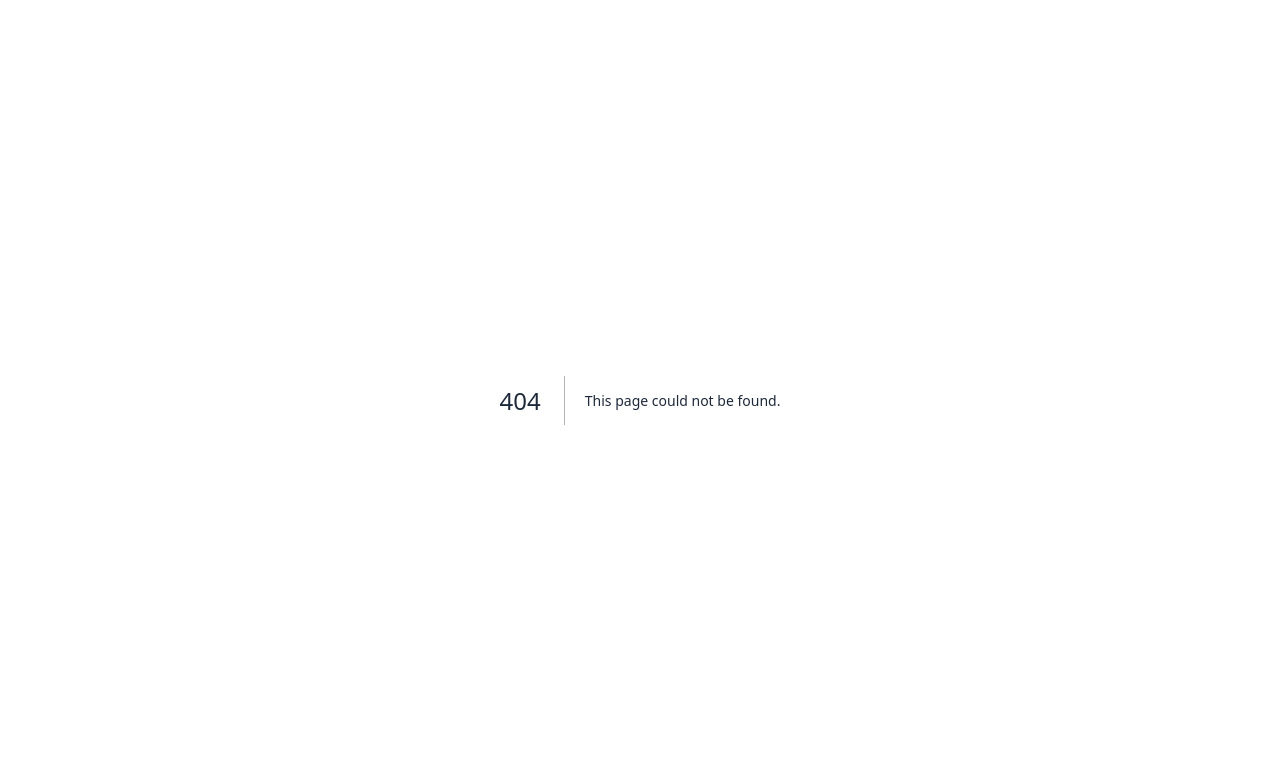
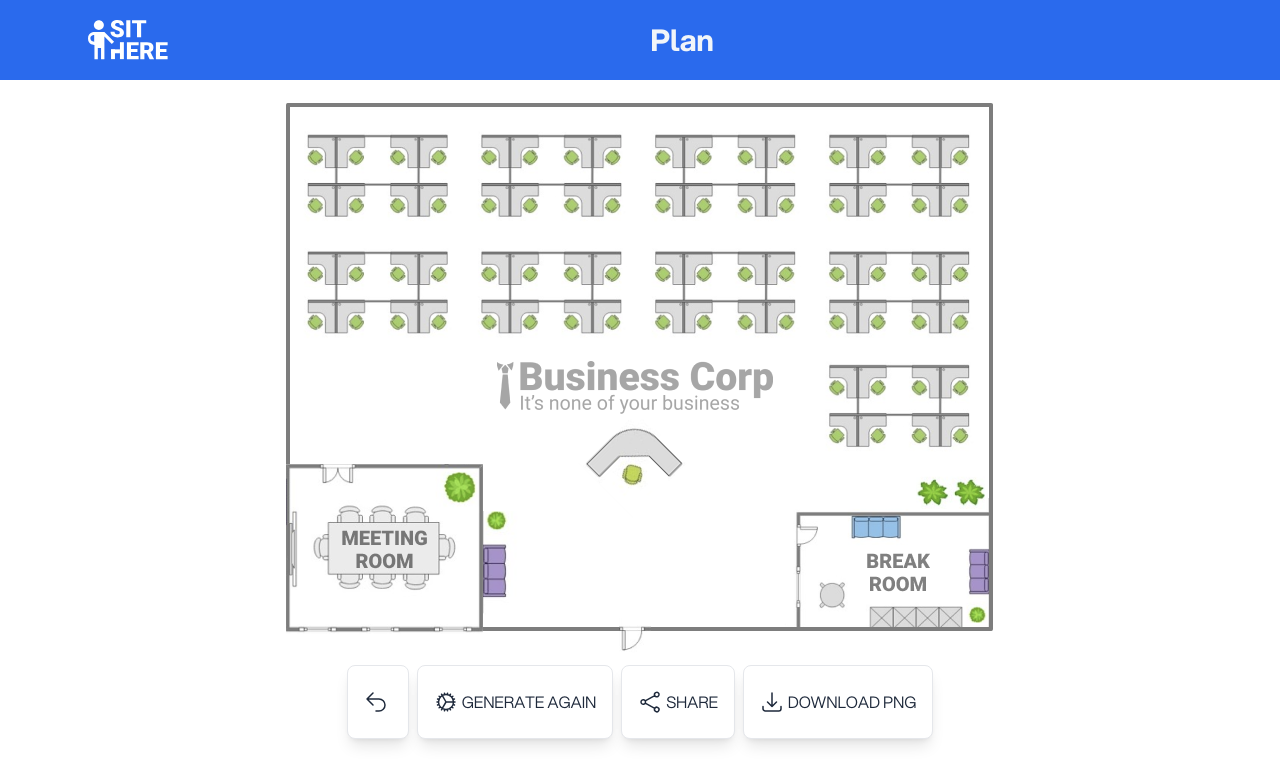
Before and after one commit to alexleybourne/sit-here, a Next.js app: page /plan in a window 1280 px wide. Before the commit this address had no page. Shown: the top 784 px of the page. Built offline with nearby package versions, Linux system fonts and the light colour scheme.

Commit message:
updated preview page

```diff
--- /dev/null
+++ b/app/plan/page.tsx
@@ -0,0 +1,95 @@
+import CSVUploader from '@/components/dashboard/csvuploader';
+import Footer from '@/components/ui/footer';
+import Header from '@/components/ui/header';
+import Illustration from '@/public/images/hero-illustration.svg';
+import Image from 'next/image';
+import Link from 'next/link';
+import LogoDisney from '@/public/images/logo-disney.svg';
+import LogoFacebook from '@/public/images/logo-facebook.svg';
+import LogoNike from '@/public/images/logo-nike.svg';
+import LogoSamsung from '@/public/images/logo-samsung.svg';
+
+export const metadata = {
+  title: 'Sit Here - Dashboard',
+  description: 'Sit Here seating builder dashboard',
+  icons: {
+    icon: '/favicon/favicon-32x32.png',
+  },
+  openGraph: {
+    title: 'Sit Here - Dashboard',
+    description: 'Sit Here seating builder dashboard',
+    url: 'https://sit-here.vercel.app/dashboard',
+    siteName: 'Sit Here - Dashboard',
+    images: [
+      {
+        url: '/images/og-image.jpg',
+        width: 1200,
+        height: 628,
+      },
+    ],
+    locale: 'en-AU',
+    type: 'website',
+  },
+};
+
+export default function Dashboard() {
+
+
+  type ButtonProp = {
+    text: string;
+    svg: JSX.Element;
+  }
+
+
+
+const Button = ({text, svg}: ButtonProp): JSX.Element => <Link href="/dashboard"> <label className='h-fit flex items-center gap-1 justify-center px-4 py-6 bg-white text-blue rounded-lg shadow-lg tracking-wide uppercase border border-blue cursor-pointer hover:bg-blue-500 hover:text-white'>
+{svg}
+<span className='text-base leading-normal'>{text}</span>
+</label>
+</Link>
+
+
+const ShareIcon = () => <svg xmlns="http://www.w3.org/2000/svg" fill="none" viewBox="0 0 24 24" stroke-width="1.5" stroke="currentColor" class="w-6 h-6">
+<path stroke-linecap="round" stroke-linejoin="round" d="M7.217 10.907a2.25 2.25 0 100 2.186m0-2.186c.18.324.283.696.283 1.093s-.103.77-.283 1.093m0-2.186l9.566-5.314m-9.566 7.5l9.566 5.314m0 0a2.25 2.25 0 103.935 2.186 2.25 2.25 0 00-3.935-2.186zm0-12.814a2.25 2.25 0 103.933-2.185 2.25 2.25 0 00-3.933 2.185z" />
+</svg>
+
+const GenerateIcon = () => <svg xmlns="http://www.w3.org/2000/svg" fill="none" viewBox="0 0 24 24" stroke-width="1.5" stroke="currentColor" class="w-6 h-6">
+<path stroke-linecap="round" stroke-linejoin="round" d="M4.5 12a7.5 7.5 0 0015 0m-15 0a7.5 7.5 0 1115 0m-15 0H3m16.5 0H21m-1.5 0H12m-8.457 3.077l1.41-.513m14.095-5.13l1.41-.513M5.106 17.785l1.15-.964m11.49-9.642l1.149-.964M7.501 19.795l.75-1.3m7.5-12.99l.75-1.3m-6.063 16.658l.26-1.477m2.605-14.772l.26-1.477m0 17.726l-.26-1.477M10.698 4.614l-.26-1.477M16.5 19.794l-.75-1.299M7.5 4.205L12 12m6.894 5.785l-1.149-.964M6.256 7.178l-1.15-.964m15.352 8.864l-1.41-.513M4.954 9.435l-1.41-.514M12.002 12l-3.75 6.495" />
+</svg>
+
+const DownloadIcon = () => <svg xmlns="http://www.w3.org/2000/svg" fill="none" viewBox="0 0 24 24" stroke-width="1.5" stroke="currentColor" class="w-6 h-6">
+<path stroke-linecap="round" stroke-linejoin="round" d="M3 16.5v2.25A2.25 2.25 0 005.25 21h13.5A2.25 2.25 0 0021 18.75V16.5M16.5 12L12 16.5m0 0L7.5 12m4.5 4.5V3" />
+</svg>
+
+const BackButtonIcon = () => <svg xmlns="http://www.w3.org/2000/svg" fill="none" viewBox="0 0 24 24" stroke-width="1.5" stroke="currentColor" class="w-6 h-6">
+<path stroke-linecap="round" stroke-linejoin="round" d="M9 15L3 9m0 0l6-6M3 9h12a6 6 0 010 12h-3" />
+</svg>
+
+
+
+
+  return (
+    <>
+      <Header hideButton solid title='Plan' />
+      <div className='flex flex-col min-h-screen items-center justify-center pt-2'>
+
+     <Image
+      src="/floorplan.png"
+      width={843}
+      height={596}
+      alt="Picture of the author"
+    />
+      <div className="flex gap-2">
+
+      <Button text="" svg={BackButtonIcon()}/>
+      <Button text="Generate Again" svg={GenerateIcon()} />
+      <Button text="Share" svg={ShareIcon()}/>
+      <Button text="Download PNG" svg={DownloadIcon()}/>
+
+
+        </div>
+
+      </div>
+    </>
+  );
+}
```
Also changed, not shown: app/plan/floorplan.png (added), public/floorplan.png (added).
